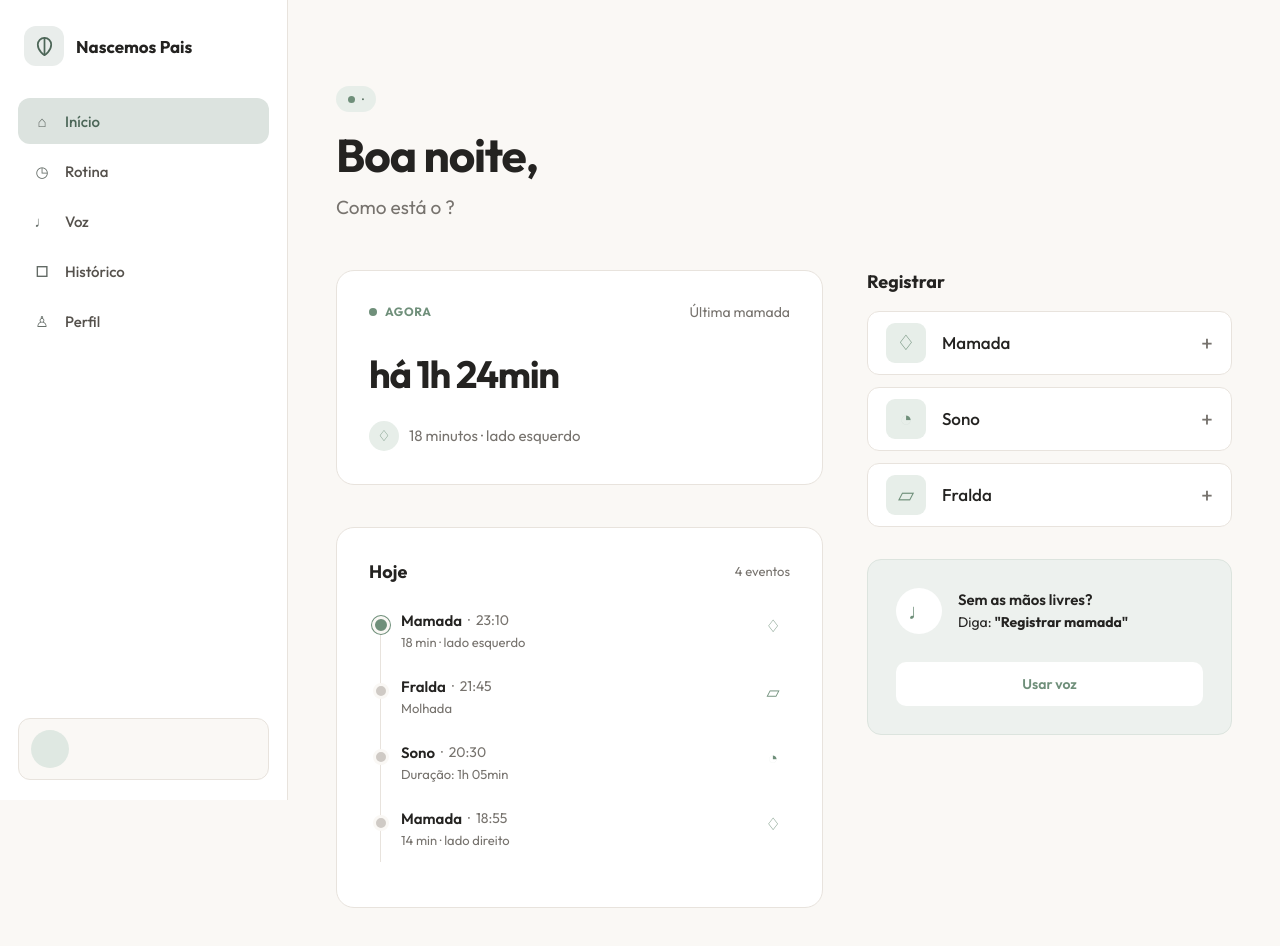
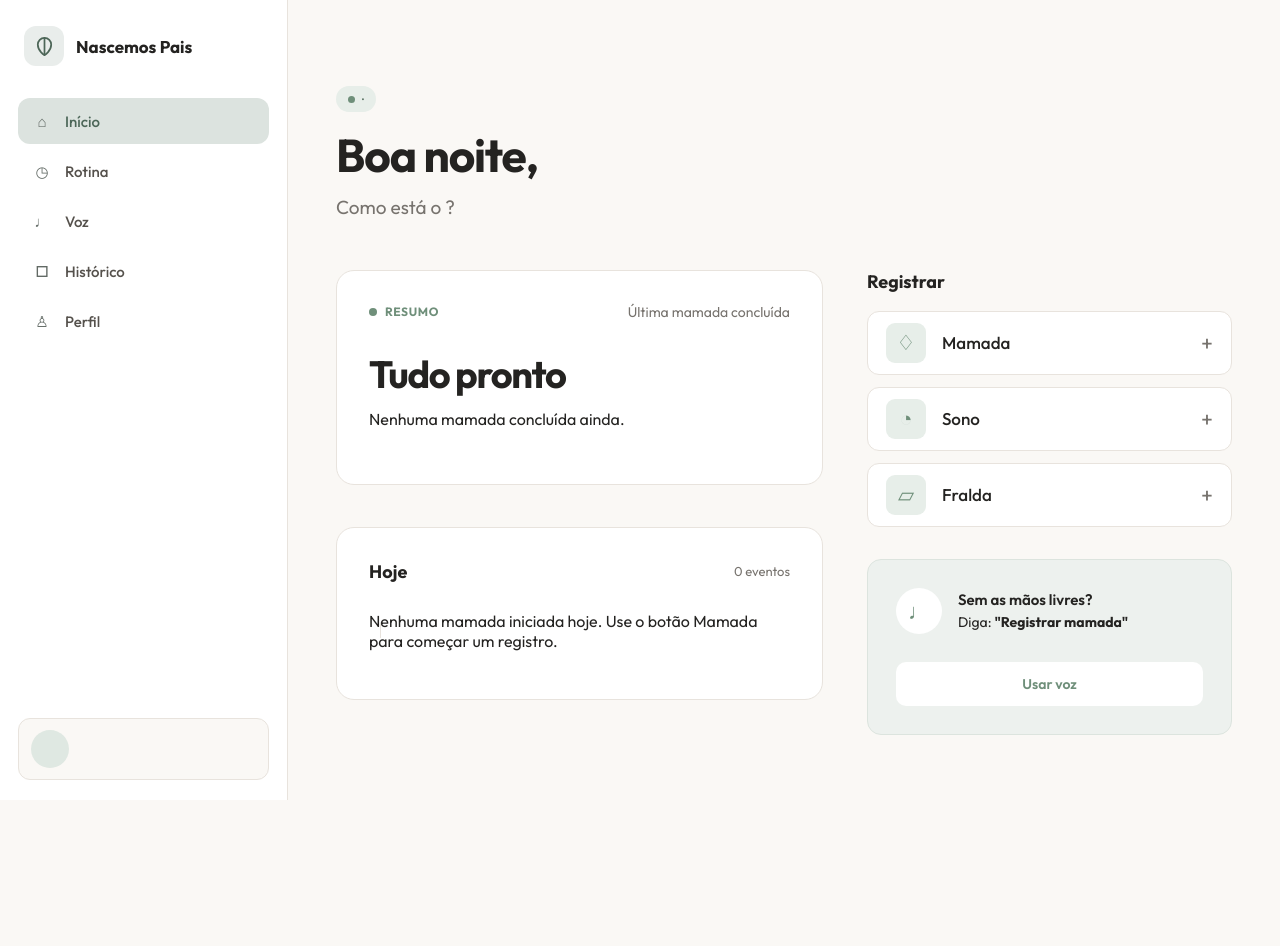
Before and after one commit to Juniklx/nascemos-pais, an Angular app: page /home in a window 1280 px wide. Shown: the top 946 px of the page. After the commit the page ends 800 px from the top, so only its background shows below. Built offline with nearby package versions, Linux system fonts and the light colour scheme.

Commit message:
feat: show real feeding records on home (#7, #11)

```diff
--- a/src/app/app.routes.ts
+++ b/src/app/app.routes.ts
@@ -25,6 +25,7 @@ export const routes: Routes = [
   },
   {
     path: 'home',
+    title: 'Início | Nascemos Pais',
     loadComponent: () =>
       import('./features/home/home').then(
         (m) => m.Home,
--- a/src/app/features/home/home.html
+++ b/src/app/features/home/home.html
@@ -78,58 +78,80 @@
           <div class="last-activity__top">
             <span class="activity-status">
               <span></span>
-              AGORA
+              RESUMO
             </span>
 
             <span class="last-activity__label">
-              Última mamada
+              Última mamada concluída
             </span>
           </div>
 
+          @if (lastCompletedFeeding(); as feeding) {
           <strong class="last-activity__time">
-            há 1h 24min
+            {{ lastFeedingElapsed() }}
           </strong>
 
           <div class="last-activity__detail">
-            <span class="activity-icon">
-              ♢
-            </span>
+            <span class="activity-icon" aria-hidden="true">♢</span>
 
             <span>
-              18 minutos · lado esquerdo
+              {{ feedingDescription(feeding) }}
             </span>
           </div>
+          } @else {
+          <strong class="last-activity__time">
+            {{ activeFeeding() ? 'Primeira mamada em andamento' : 'Tudo pronto' }}
+          </strong>
+
+          <p>
+            Nenhuma mamada concluída ainda.
+          </p>
+          }
+
+          @if (activeFeeding()) {
+          <button type="button" class="history-link" (click)="openFeeding()">
+            Acompanhar mamada
+            <span aria-hidden="true">›</span>
+          </button>
+          }
         </section>
+
+        @if (storageError(); as error) {
+        <p role="alert">
+          {{ error }}
+        </p>
+        }
 
         <section class="today">
           <div class="section-heading">
             <h2>Hoje</h2>
 
             <span>
-              {{ events.length }} eventos
+              {{ events().length }}
+              {{ events().length === 1 ? 'evento' : 'eventos' }}
             </span>
           </div>
 
           <div class="timeline">
-            @for (event of events; track event.time) {
+            @for (event of events(); track event.id) {
             <article class="timeline-item">
-              <span class="timeline-item__dot" [class.timeline-item__dot--active]="
-                    $first
-                  "></span>
+              <span class="timeline-item__dot" [class.timeline-item__dot--active]="$first" aria-hidden="true"></span>
 
               <div class="timeline-item__content">
                 <div class="timeline-item__title">
                   <strong>{{ event.title }}</strong>
 
-                  <span>·</span>
+                  <span aria-hidden="true">·</span>
 
-                  <time>{{ event.time }}</time>
+                  <time [attr.datetime]="event.dateTime">
+                    {{ event.time }}
+                  </time>
                 </div>
 
                 <p>{{ event.description }}</p>
               </div>
 
-              <div class="timeline-item__icon">
+              <div class="timeline-item__icon" aria-hidden="true">
                 @switch (event.type) {
                 @case ('feeding') {
                 ♢
@@ -145,13 +167,13 @@
                 }
               </div>
             </article>
+            } @empty {
+            <p>
+              Nenhuma mamada iniciada hoje.
+              Use o botão Mamada para começar um registro.
+            </p>
             }
           </div>
-
-          <button class="history-link" type="button">
-            Ver histórico completo
-            <span>›</span>
-          </button>
         </section>
       </div>
 
--- a/src/app/features/home/home.ts
+++ b/src/app/features/home/home.ts
@@ -1,12 +1,22 @@
-import { Component, inject } from '@angular/core';
+import {
+  Component,
+  DestroyRef,
+  computed,
+  inject,
+  signal,
+} from '@angular/core';
 import { Router } from '@angular/router';
+
+import type { Feeding } from '../../core/models/feeding';
 import { FeedingService } from '../../core/services/feeding';
 import { OnboardingService } from '../../core/services/onboarding';
 
 interface RoutineEvent {
+  id: string;
   type: 'feeding' | 'diaper' | 'sleep';
   title: string;
   time: string;
+  dateTime: string;
   description: string;
 }
 
@@ -20,47 +30,156 @@ export class Home {
   private readonly onboarding = inject(OnboardingService);
   private readonly router = inject(Router);
   private readonly feedingService = inject(FeedingService);
+  private readonly destroyRef = inject(DestroyRef);
+
+  private readonly now = signal(Date.now());
+
+  private readonly timeFormatter = new Intl.DateTimeFormat(
+    'pt-BR',
+    {
+      hour: '2-digit',
+      minute: '2-digit',
+    },
+  );
+
+  readonly caregiverName = this.onboarding.caregiverName;
+  readonly babyName = this.onboarding.babyName;
+  readonly babyBirthDate = this.onboarding.babyBirthDate;
 
   readonly activeFeeding = this.feedingService.activeFeeding;
+  readonly storageError = this.feedingService.storageError;
+
+  readonly lastCompletedFeeding = computed(() =>
+    this.feedingService.completedFeedings().reduce<Feeding | null>(
+      (latest, feeding) => {
+        if (
+          latest === null ||
+          (feeding.endedAt ?? 0) > (latest.endedAt ?? 0)
+        ) {
+          return feeding;
+        }
+
+        return latest;
+      },
+      null,
+    ),
+  );
+
+  readonly lastFeedingElapsed = computed(() => {
+    const endedAt = this.lastCompletedFeeding()?.endedAt;
+
+    if (endedAt === null || endedAt === undefined) {
+      return '';
+    }
+
+    const minutes = Math.floor(
+      Math.max(0, this.now() - endedAt) / 60_000,
+    );
+
+    if (minutes === 0) {
+      return 'há menos de 1 min';
+    }
+
+    if (minutes < 60) {
+      return `há ${minutes} min`;
+    }
+
+    const hours = Math.floor(minutes / 60);
+    const remainingMinutes = minutes % 60;
+
+    if (hours < 24) {
+      return remainingMinutes === 0
+        ? `há ${hours}h`
+        : `há ${hours}h ${remainingMinutes}min`;
+    }
+
+    const days = Math.floor(hours / 24);
+
+    return days === 1 ? 'há 1 dia' : `há ${days} dias`;
+  });
+
+  readonly events = computed<RoutineEvent[]>(() => {
+    const startOfDay = new Date(this.now());
+    startOfDay.setHours(0, 0, 0, 0);
+
+    const nextDay = new Date(startOfDay);
+    nextDay.setDate(nextDay.getDate() + 1);
+
+    return this.feedingService
+      .feedings()
+      .filter(
+        (feeding) =>
+          feeding.startedAt >= startOfDay.getTime() &&
+          feeding.startedAt < nextDay.getTime(),
+      )
+      .sort((a, b) => b.startedAt - a.startedAt)
+      .map((feeding) => ({
+        id: feeding.id,
+        type: 'feeding',
+        title:
+          feeding.endedAt === null
+            ? 'Mamada em andamento'
+            : 'Mamada',
+        time: this.timeFormatter.format(feeding.startedAt),
+        dateTime: new Date(feeding.startedAt).toISOString(),
+        description: this.feedingDescription(feeding),
+      }));
+  });
+
+  constructor() {
+    const intervalId = setInterval(() => {
+      this.now.set(Date.now());
+    }, 15_000);
+
+    this.destroyRef.onDestroy(() => {
+      clearInterval(intervalId);
+    });
+  }
 
   openFeeding(): void {
     this.feedingService.start();
     void this.router.navigate(['/feeding']);
   }
 
-  readonly caregiverName = this.onboarding.caregiverName;
-  readonly babyName = this.onboarding.babyName;
-  readonly babyBirthDate = this.onboarding.babyBirthDate;
+  feedingDescription(feeding: Feeding): string {
+    const side =
+      feeding.side === 'left'
+        ? 'lado esquerdo'
+        : feeding.side === 'right'
+          ? 'lado direito'
+          : 'lado não informado';
 
-  readonly events: RoutineEvent[] = [
-    {
-      type: 'feeding',
-      title: 'Mamada',
-      time: '23:10',
-      description: '18 min · lado esquerdo',
-    },
-    {
-      type: 'diaper',
-      title: 'Fralda',
-      time: '21:45',
-      description: 'Molhada',
-    },
-    {
-      type: 'sleep',
-      title: 'Sono',
-      time: '20:30',
-      description: 'Duração: 1h 05min',
-    },
-    {
-      type: 'feeding',
-      title: 'Mamada',
-      time: '18:55',
-      description: '14 min · lado direito',
-    },
-  ];
+    if (feeding.endedAt === null) {
+      return `Em andamento · ${side}`;
+    }
+
+    const seconds = Math.floor(
+      Math.max(0, feeding.endedAt - feeding.startedAt) / 1000,
+    );
+
+    if (seconds < 60) {
+      return `${seconds} s · ${side}`;
+    }
+
+    const minutes = Math.floor(seconds / 60);
+
+    if (minutes < 60) {
+      return `${minutes} min · ${side}`;
+    }
+
+    const hours = Math.floor(minutes / 60);
+    const remainingMinutes = minutes % 60;
+
+    const duration =
+      remainingMinutes === 0
+        ? `${hours}h`
+        : `${hours}h ${remainingMinutes}min`;
+
+    return `${duration} · ${side}`;
+  }
 
   greeting(): string {
-  const hour = new Date().getHours();
+    const hour = new Date(this.now()).getHours();
 
     if (hour < 5) {
       return 'Boa noite';
@@ -85,7 +204,14 @@ export class Home {
     }
 
     const birthDate = new Date(`${value}T00:00:00`);
-    const today = new Date();
+    const today = new Date(this.now());
+
+    if (
+      Number.isNaN(birthDate.getTime()) ||
+      birthDate.getTime() > today.getTime()
+    ) {
+      return '';
+    }
 
     let months =
       (today.getFullYear() - birthDate.getFullYear()) * 12 +
@@ -97,19 +223,26 @@ export class Home {
     }
 
     if (months <= 0) {
-      const milliseconds =
-        today.getTime() - birthDate.getTime();
+      const todayCalendarDate = Date.UTC(
+        today.getFullYear(),
+        today.getMonth(),
+        today.getDate(),
+      );
+
+      const birthCalendarDate = Date.UTC(
+        birthDate.getFullYear(),
+        birthDate.getMonth(),
+        birthDate.getDate(),
+      );
 
       const days = Math.max(
         0,
         Math.floor(
-          milliseconds / (1000 * 60 * 60 * 24),
+          (todayCalendarDate - birthCalendarDate) / 86_400_000,
         ),
       );
 
-      return days === 1
-        ? '1 dia'
-        : `${days} dias`;
+      return days === 1 ? '1 dia' : `${days} dias`;
     }
 
     if (months === 1) {
@@ -122,8 +255,6 @@ export class Home {
 
     const years = Math.floor(months / 12);
 
-    return years === 1
-      ? '1 ano'
-      : `${years} anos`;
+    return years === 1 ? '1 ano' : `${years} anos`;
   }
 }
```
Lines whose indentation alone changed are shown as unchanged.
